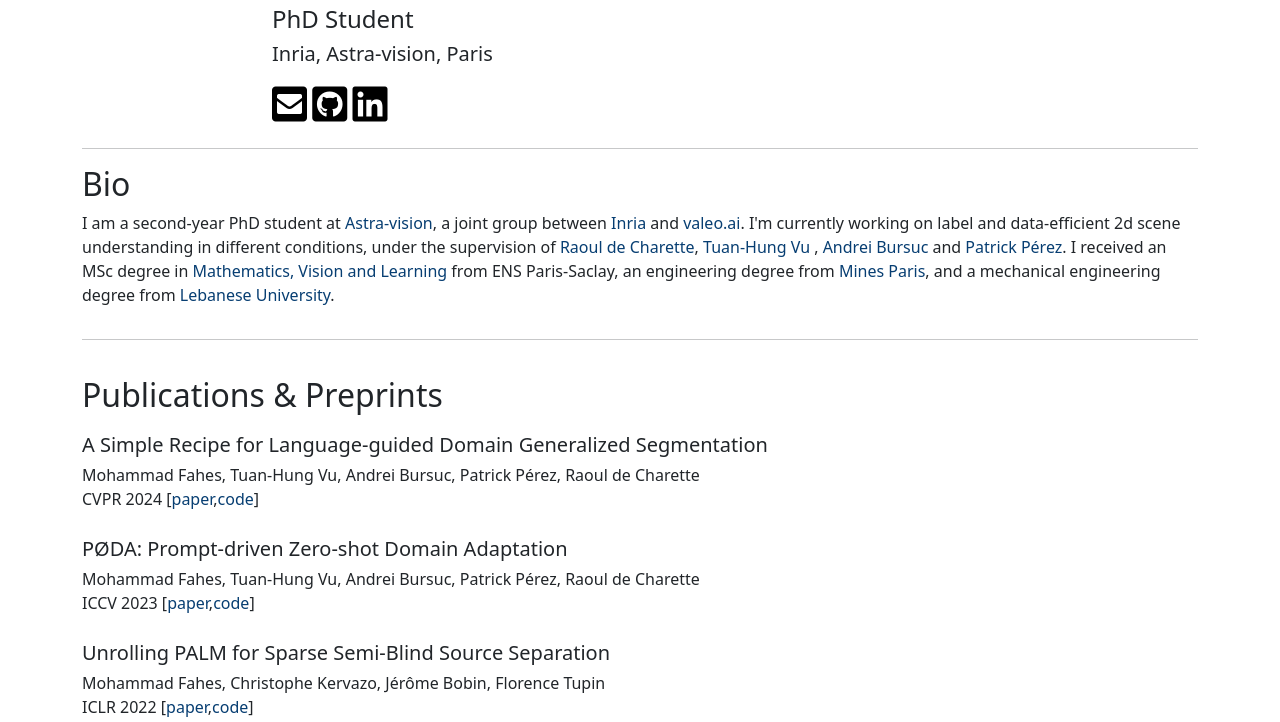
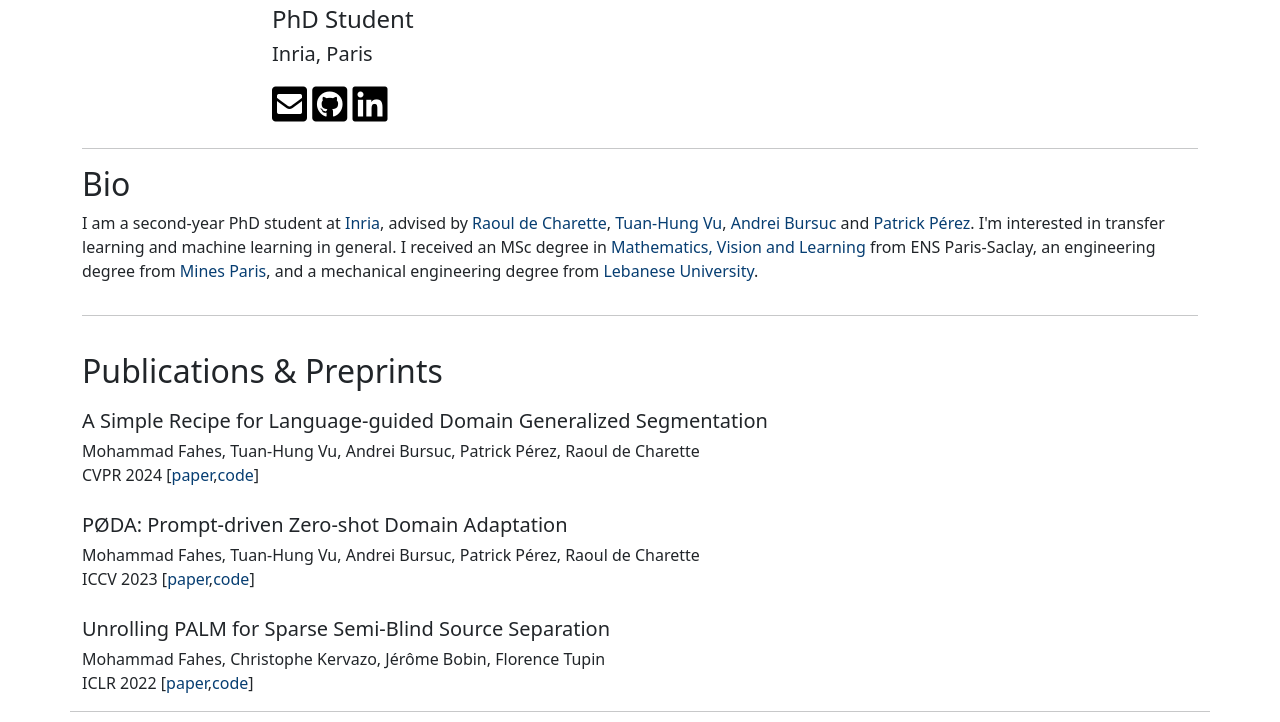
Before and after one commit to mfahes/mfahes.github.io, a plain HTML site: page index.html in a window 1280 px wide. Shown: the part 141-863 px from the top of the page. Drawn offline with nearby package versions, Linux system fonts and the light colour scheme; some icons are missing.

Commit message:
update webpage

```diff
--- a/index.html
+++ b/index.html
@@ -118,7 +118,7 @@
                 <div style="height: 10px;"></div>
                 <h1>Mohammad Fahes</h1>
                 <h4>PhD Student</h4>
-                <h5>Inria, Astra-vision, Paris</h5>
+                <h5>Inria, Paris</h5>
                 <div style="height: 10px;"></div>
                 <h5>
                     <a href="mailto:mohammad.fahes@inria.fr" target="_blank"  title="e-Mail"><i class="fa fa-envelope-square fa-2x"></i></a>
@@ -138,11 +138,10 @@
 
         <div class="row">
                 <p>
-                    I am a second-year PhD student at <a href="https://astra-vision.github.io/" target="_blank" style="text-decoration:none">Astra-vision</a>, a joint group between <a href="https://www.inria.fr/" target="_blank" style="text-decoration:none">Inria</a> and <a href="https://www.valeo.com/en/valeo-ai/" target="_blank" style="text-decoration:none">valeo.ai</a>.
-                   I'm currently working on label and data-efficient 2d scene understanding in different conditions, under the supervision of
-                   <a href="https://team.inria.fr/rits/membres/raoul-de-charette/" target="_blank" style="text-decoration:none">Raoul de Charette</a>,
-                   <a href="https://tuanhungvu.github.io/" target="_blank" style="text-decoration:none">Tuan-Hung Vu</a> , <a href="https://abursuc.github.io/" target="_blank" style="text-decoration:none">Andrei Bursuc</a> and
-                   <a href="https://ptrckprz.github.io/" target="_blank" style="text-decoration:none">Patrick Pérez</a>.
+                    I am a second-year PhD student at <a href="https://www.inria.fr/" target="_blank" style="text-decoration:none">Inria</a>, advised by
+                    <a href="https://team.inria.fr/rits/membres/raoul-de-charette/" target="_blank" style="text-decoration:none">Raoul de Charette</a>,
+                    <a href="https://tuanhungvu.github.io/" target="_blank" style="text-decoration:none">Tuan-Hung Vu</a>, <a href="https://abursuc.github.io/" target="_blank" style="text-decoration:none">Andrei Bursuc</a> and <a href="https://ptrckprz.github.io/" target="_blank" style="text-decoration:none">Patrick Pérez</a>.
+                    I'm interested in transfer learning and machine learning in general.
                     I received an MSc degree in <a target="_blank" href="http://math.ens-paris-saclay.fr/version-francaise/formations/master-mva/" style="text-decoration:none">Mathematics, Vision and Learning </a> from ENS Paris-Saclay, an engineering degree from
                     <a target="_blank" href="https://www.minesparis.psl.eu/" style="text-decoration:none">Mines Paris</a>, and a mechanical engineering degree from <a target="_blank" href="http://www.ulfg.ul.edu.lb/" style="text-decoration:none">Lebanese University</a>.
 
```
